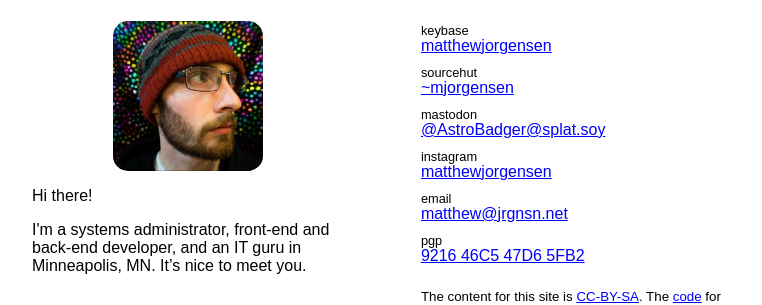
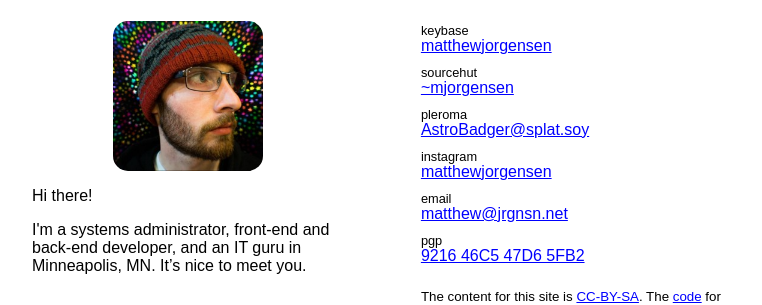
Before and after one commit to prplecake/jrgnsn.net, a Jekyll site: the page built from index.html, in a window 1280 px wide. Shown: the part 1026-1331 px from the top of the page, without its empty margins (258-1020 px from the left). Built offline with Jekyll 4.4.1, drawn with Linux system fonts in a browser that asks for light colours; the list of posts is cut into pages by our own code.

Commit message:
Changed mastodon link to pleroma link

```diff
--- a/_includes/widget-external-links.html
+++ b/_includes/widget-external-links.html
@@ -8,8 +8,8 @@
     <a href="https://git.sr.ht/~mjorgensen">~mjorgensen</a>
   </p>
   <p>
-    <span class="context">mastodon</span>
-    <a href="https://splat.soy/@AstroBadger">@AstroBadger@splat.soy</a>
+    <span class="context">pleroma</span>
+    <a href="https://splat.soy/AstroBadger">AstroBadger@splat.soy</a>
   </p>
   <p>
     <span class="context">instagram</span>
```
